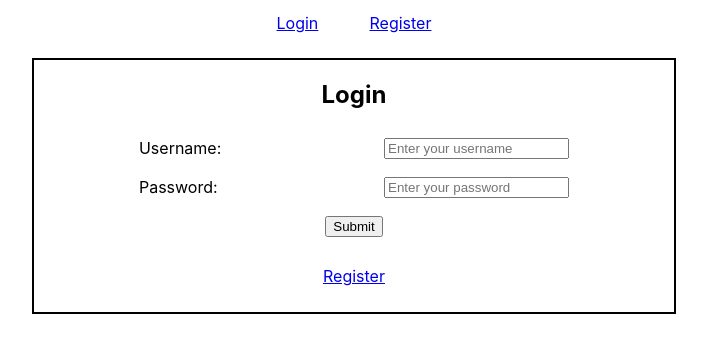
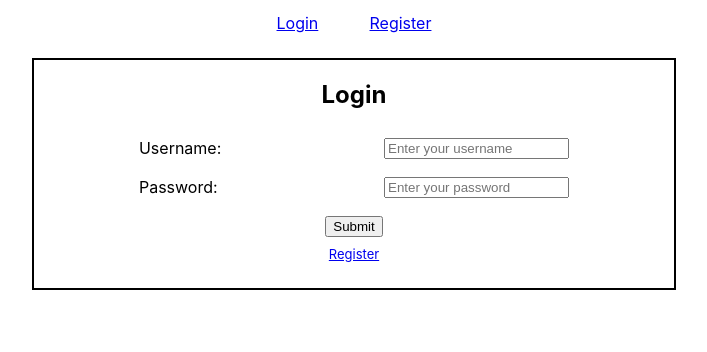
Before and after one commit to Build-Week-Kickstarter-1/Front-End, a React (Create React App) app in the folder kickstarter-success/: page /login in a window 1280 px wide. Shown: the top 352 px of the page, without its empty margins (286-993 px from the left). Built offline with nearby package versions, Linux system fonts and the light colour scheme.

Commit message:
styled register link

```diff
--- a/kickstarter-success/src/components/LoginForm.js
+++ b/kickstarter-success/src/components/LoginForm.js
@@ -41,7 +41,6 @@ export default function LoginForm() {
           </div>
 
           <button>Submit</button>
-          <br />
 
           <Link to="/register">Register</Link>
         </div>
--- a/kickstarter-success/src/index.css
+++ b/kickstarter-success/src/index.css
@@ -28,6 +28,10 @@ code {
   border: 2px solid black;
 }
 
+.login-form a {
+  font-size: small;
+}
+
 .errors-container {
   color: red;
   font-weight: bold;
```
